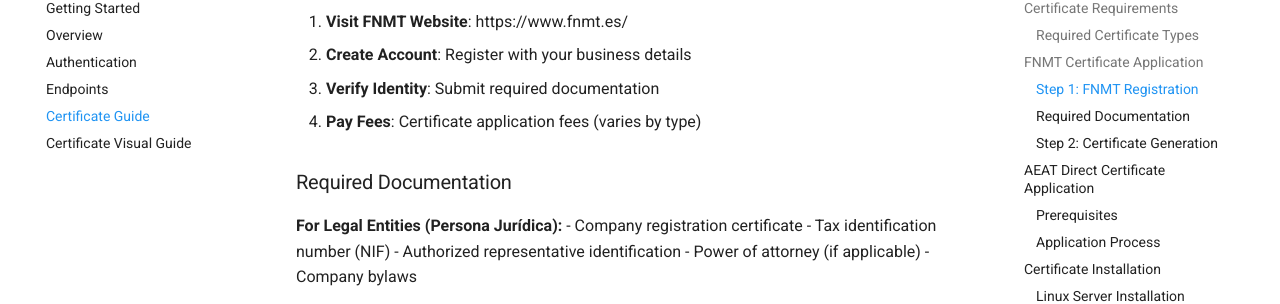
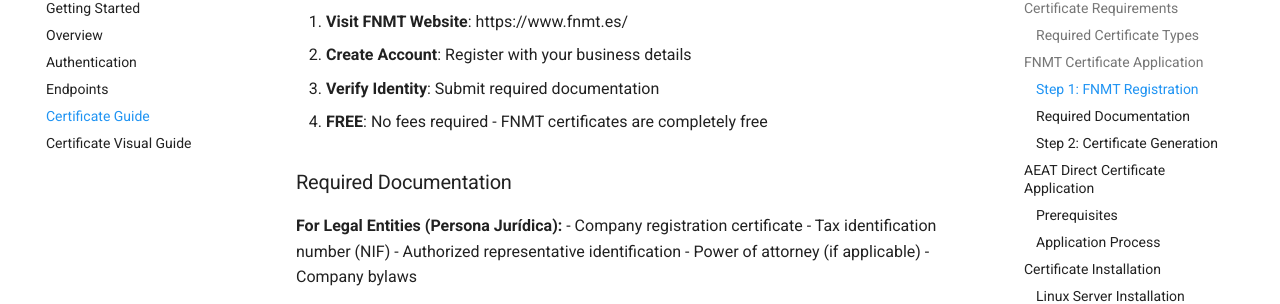
Before and after one commit to NigelBecholtz/verifactu-docs, an MkDocs documentation site: the page built from docs/certificate-guide.md, in a window 1280 px wide and 900 px high, scrolled down 489 px. Shown: the part 148-452 px from the top of the window. Built offline with MkDocs 1.6.1 and Material for MkDocs 9.7.7, drawn with Linux system fonts in a browser that asks for light colours; comment, search, counter and statistics services are not loaded.

Commit message:
Fix certificate cost information - FNMT certificates are FREE
- Corrected certificate-guide.md to reflect that FNMT certificates are completely free
- Removed incorrect fee references
- Aligned with official AEAT documentation

```diff
--- a/docs/certificate-guide.md
+++ b/docs/certificate-guide.md
@@ -23,7 +23,7 @@
 1. **Visit FNMT Website**: https://www.fnmt.es/
 2. **Create Account**: Register with your business details
 3. **Verify Identity**: Submit required documentation
-4. **Pay Fees**: Certificate application fees (varies by type)
+4. **FREE**: No fees required - FNMT certificates are completely free
 
 ### Required Documentation
 
```
